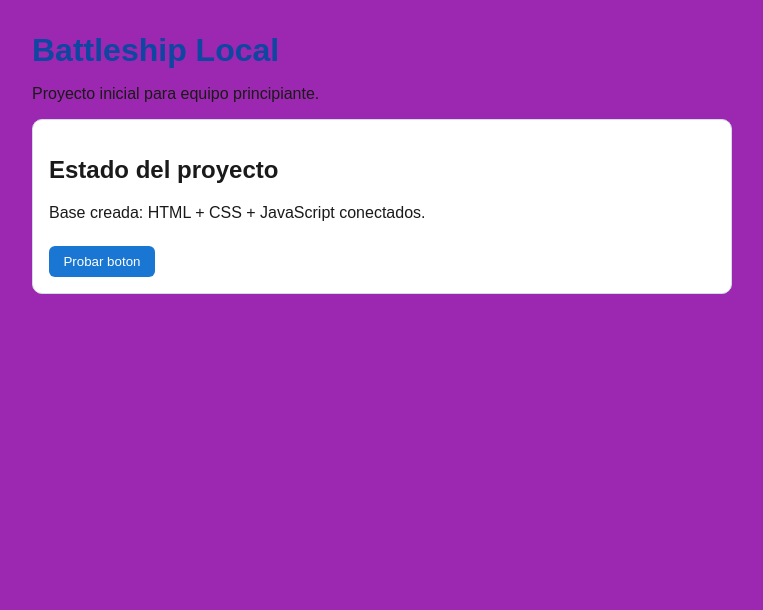
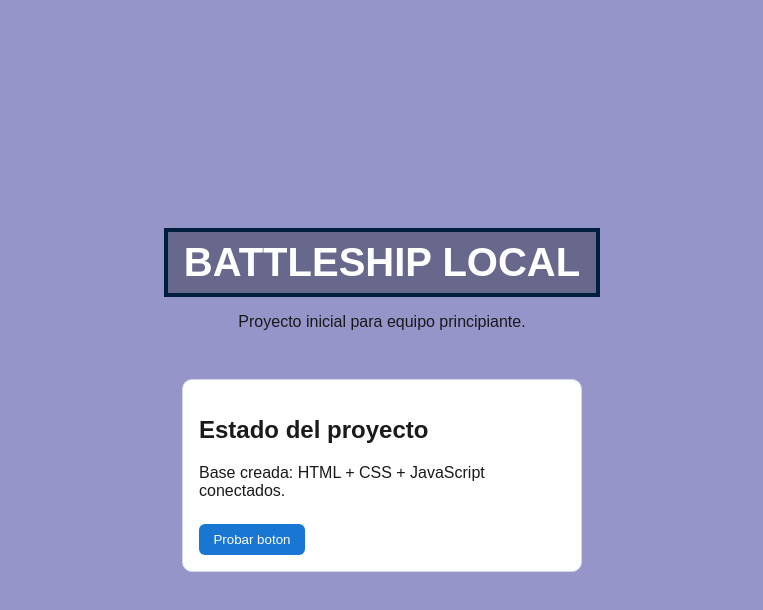
Before and after one commit to LeNav23/VideojuegoST, a plain HTML site: page index.html in a window 1280 px wide. Shown: the whole page, without its empty margins (258-1021 px from the left). Drawn offline with Linux system fonts and the light colour scheme.

Commit message:
Cambiar fondo de color y centrar titulo

```diff
--- a/assets/css/styles.css
+++ b/assets/css/styles.css
@@ -5,27 +5,40 @@
 body {
   margin: 0;
   font-family: Arial, sans-serif;
-  background: #9c27b0;
+  background: #9595c9;
   color: #1a1a1a;
+  display: flex;
+  flex-direction: column;
+  align-items: center;
+  justify-content: center;
+  min-height: 100vh;
 }
 
 .container {
   width: min(700px, 92%);
-  margin: 0 auto;
-  padding: 2rem 0;
+  display: flex;
+  flex-direction: column;
+  align-items: center;
 }
 
 h1 {
   margin: 0;
-  color: #0d47a1;
+  color: white;
+  border: 4px solid #001f3f;
+  padding: 0.5rem 1rem;
+  background: rgba(0, 0, 0, 0.3);
+  font-size: 2.5rem;
+  text-align: center;
 }
 
 .card {
-  margin-top: 1rem;
+  margin-top: 2rem;
   background: #ffffff;
   border: 1px solid #d3dce6;
   border-radius: 10px;
   padding: 1rem;
+  max-width: 400px;
+  width: 100%;
 }
 
 button {
--- a/index.html
+++ b/index.html
@@ -8,7 +8,7 @@
 </head>
 <body>
 	<main class="container">
-		<h1>Battleship Local</h1>
+		<h1>BATTLESHIP LOCAL</h1>
 		<p>Proyecto inicial para equipo principiante.</p>
 
 		<section class="card">
```
